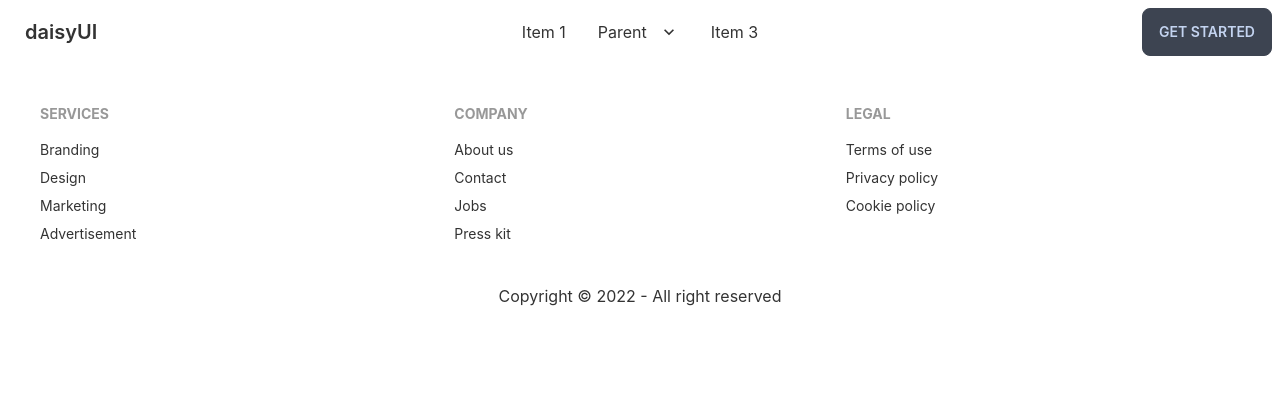
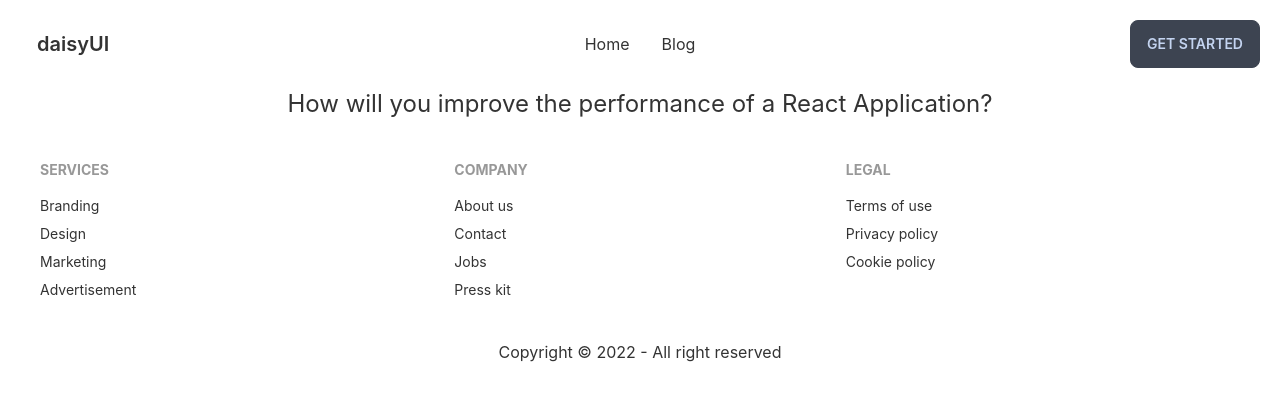
Before and after one commit to monirakandha/manufecture-client-side, a React (Create React App) app: page /blog in a window 1280 px wide. Shown: the top 400 px of the page. Built offline with nearby package versions, Linux system fonts and the light colour scheme.

Commit message:
blog page added and added route

```diff
--- a/src/App.js
+++ b/src/App.js
@@ -1,12 +1,20 @@
 import logo from './logo.svg';
 import './App.css';
-import Header from './Pages/Shared/Header/Header';
 import Footer from './Pages/Shared/Footer/Footer';
+import Navbar from './Pages/Shared/Navbar/Navbar';
+import { Route, Routes } from 'react-router-dom';
+import Home from './Pages/Home/Home/Home';
+import Blog from './Pages/Blog/Blog';
 
 function App() {
   return (
     <div className="App">
-      <Header></Header>
+      <Navbar></Navbar>
+
+      <Routes>
+      <Route path='/' element={<Home></Home>}></Route>
+      <Route path='/blog' element={<Blog></Blog>}></Route>
+      </Routes>
       <Footer></Footer>
     </div>
   );
--- a/src/Pages/Blog/Blog.js
+++ b/src/Pages/Blog/Blog.js
@@ -3,7 +3,7 @@ import React from 'react';
 const Blog = () => {
     return (
         <div>
-
+            <h1 className='text-2xl'>How will you improve the performance of a React Application?</h1>
         </div>
     );
 };
--- /dev/null
+++ b/src/Pages/Home/Home/Home.js
@@ -0,0 +1,11 @@
+import React from 'react';
+
+const Home = () => {
+    return (
+        <div>
+            This is Home
+        </div>
+    );
+};
+
+export default Home;
--- a/src/Pages/Shared/Footer/Footer.js
+++ b/src/Pages/Shared/Footer/Footer.js
@@ -2,7 +2,7 @@ import React from 'react';
 
 const Footer = () => {
     return (
-      <footer className=" p-10">
+      <footer className="p-10">
         <div className="footer">
           <div>
             <span className="footer-title">Services</span>
--- a/src/Pages/Shared/Header/Header.js
+++ /dev/null
@@ -1,52 +0,0 @@
-import React from 'react';
-import { Link } from 'react-router-dom';
-
-const Header = () => {
-    return (
-        <div class="navbar bg-base-100">
-        <div class="navbar-start">
-            <div class="dropdown">
-            <label tabindex="0" class="btn btn-ghost lg:hidden">
-                <svg xmlns="http://www.w3.org/2000/svg" class="h-5 w-5" fill="none" viewBox="0 0 24 24" stroke="currentColor"><path stroke-linecap="round" stroke-linejoin="round" stroke-width="2" d="M4 6h16M4 12h8m-8 6h16" /></svg>
-            </label>
-            <ul tabindex="0" class="menu menu-compact dropdown-content mt-3 p-2 shadow bg-base-100 rounded-box w-52">
-            <li>
-                <Link to="/">Home</Link>
-            </li>
-            <li>
-                <Link to="/about">About</Link>
-            </li>
-            <li>
-                <Link to="/blog">Blog</Link>
-            </li>
-            <li>
-                <Link to="/contact">Contact</Link>
-            </li>
-            </ul>
-            </div>
-            <a class="btn btn-ghost normal-case text-xl">daisyUI</a>
-        </div>
-        <div class="navbar-center hidden lg:flex">
-            <ul class="menu menu-horizontal p-0">
-            <li><a>Item 1</a></li>
-            <li tabindex="0">
-                <a>
-                Parent
-                <svg class="fill-current" xmlns="http://www.w3.org/2000/svg" width="20" height="20" viewBox="0 0 24 24"><path d="M7.41,8.58L12,13.17L16.59,8.58L18,10L12,16L6,10L7.41,8.58Z"/></svg>
-                </a>
-                <ul class="p-2">
-                <li><a>Submenu 1</a></li>
-                <li><a>Submenu 2</a></li>
-                </ul>
-            </li>
-            <li><a>Item 3</a></li>
-            </ul>
-        </div>
-        <div class="navbar-end">
-            <a class="btn">Get started</a>
-        </div>
-        </div>
-    );
-};
-
-export default Header;
--- /dev/null
+++ b/src/Pages/Shared/Navbar/Navbar.js
@@ -0,0 +1,32 @@
+import React from 'react';
+import { Link } from 'react-router-dom';
+
+const Navbar = () => {
+    return (
+        <div className="navbar bg-base-100 p-5">
+        <div className="navbar-start">
+            <div className="dropdown">
+            <label tabindex="0" className="btn btn-ghost lg:hidden">
+                <svg xmlns="http://www.w3.org/2000/svg" className="h-5 w-5" fill="none" viewBox="0 0 24 24" stroke="currentColor"><path stroke-linecap="round" stroke-linejoin="round" stroke-width="2" d="M4 6h16M4 12h8m-8 6h16" /></svg>
+            </label>
+            <ul tabindex="0" className="menu menu-compact dropdown-content mt-3 p-2 shadow bg-base-100 rounded-box w-52">
+            <li><Link to="/">Home</Link></li>
+            <li><Link to="/blog">Blog</Link></li>
+            </ul>
+            </div>
+            <a className="btn btn-ghost normal-case text-xl">daisyUI</a>
+        </div>
+        <div className="navbar-center hidden lg:flex">
+            <ul className="menu menu-horizontal p-0">
+            <li><Link to="/">Home</Link></li>
+            <li><Link to="/blog">Blog</Link></li>
+            </ul>
+        </div>
+        <div className="navbar-end">
+            <a className="btn">Get started</a>
+        </div>
+        </div>
+    );
+};
+
+export default Navbar;
```
